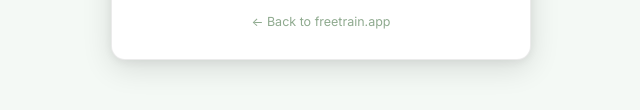
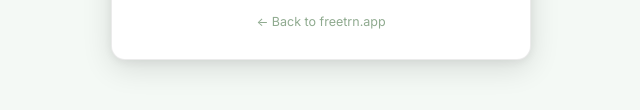
Before and after one commit to owendc71/FreeTrain, a website: page web/app.html in a window 1280 px wide. Shown: the part 564-674 px from the top of the page, 319-959 px from the left. Drawn offline with nearby package versions, Linux system fonts and the light colour scheme.

Commit message:
Fix hardcoded wrong domain in auth-back link

```diff
--- a/web/app.html
+++ b/web/app.html
@@ -721,7 +721,7 @@
       <button type="submit" class="btn btn-start" style="width:100%">Set New Password</button>
     </form>
 
-    <a class="auth-back" href="/">← Back to freetrain.app</a>
+    <a class="auth-back" href="/">← Back to freetrn.app</a>
 
   </div>
 </div>
```
